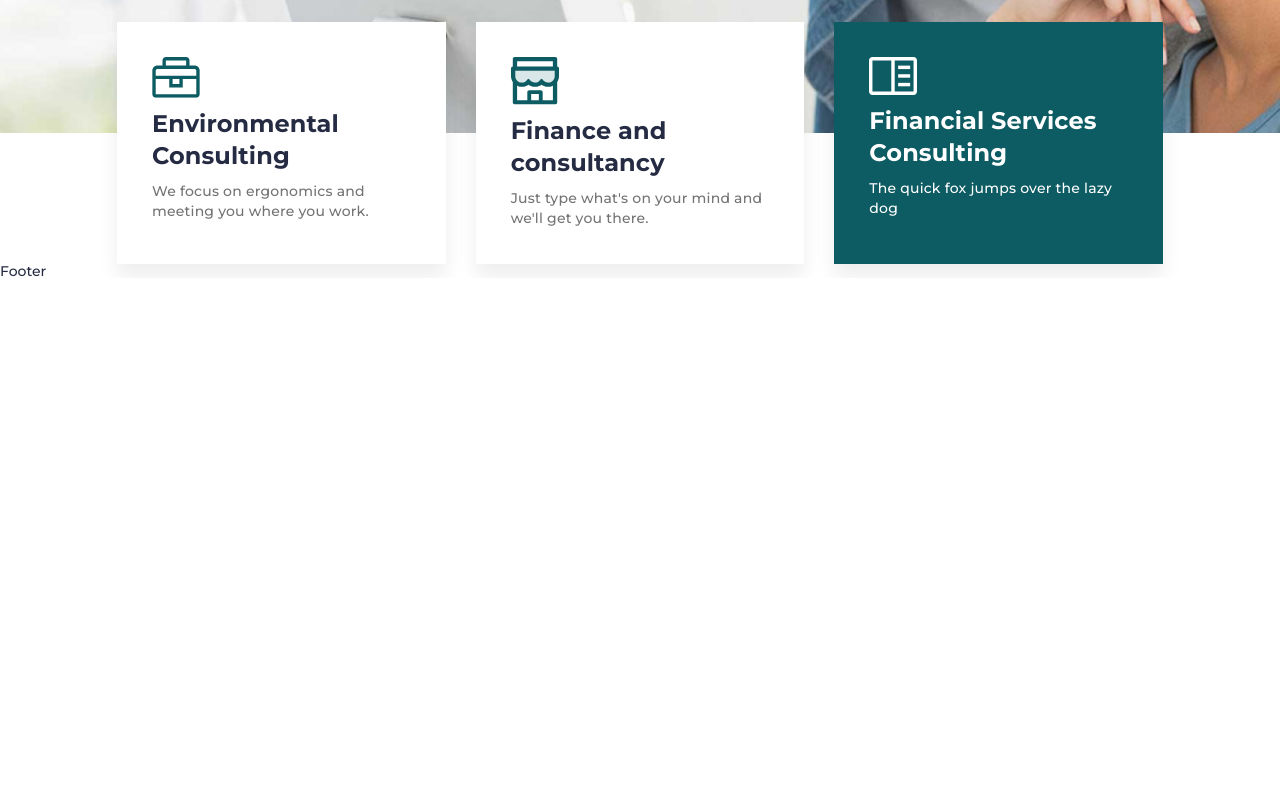
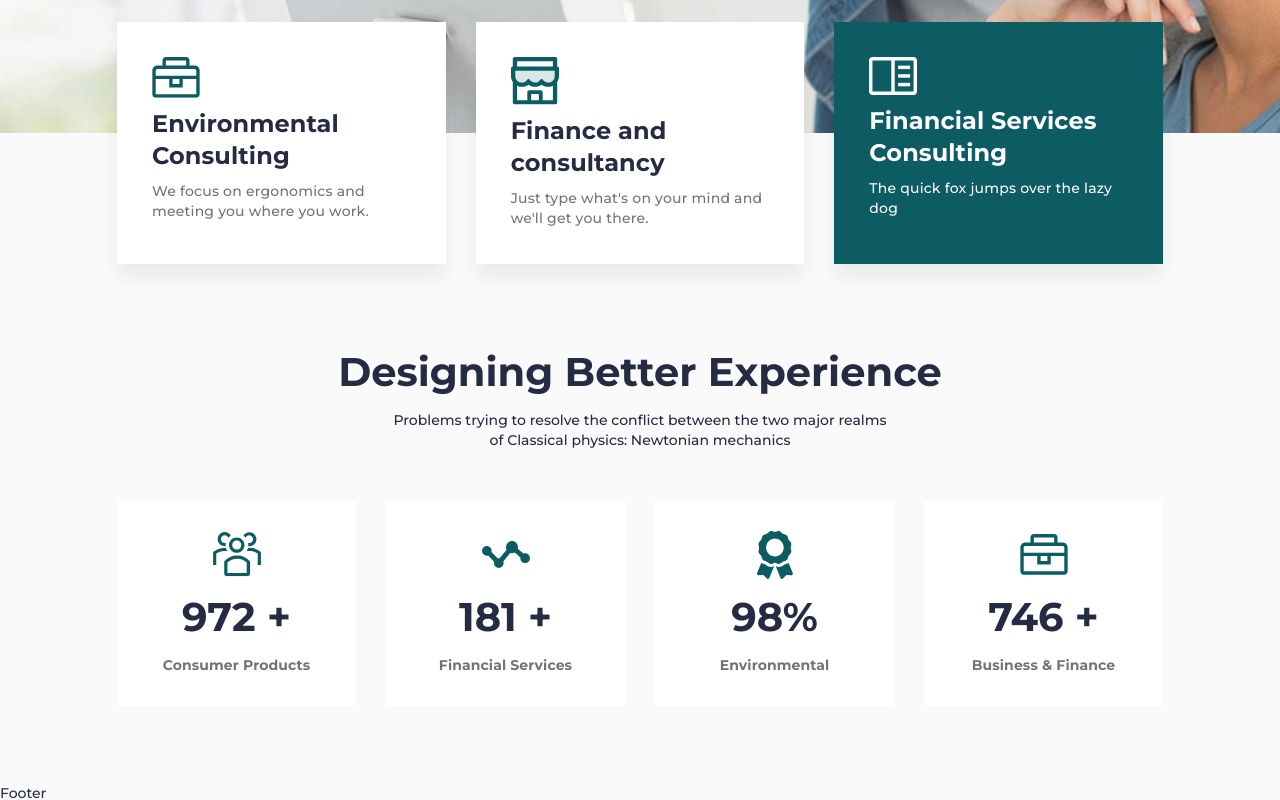
Before and after one commit to gukasyan-arman/Relvise, a plain HTML site: page index.html in a window 1280 px wide. Shown: the part 658-1458 px from the top of the page. Before the commit the page ends 936 px from the top, so only its background shows below. Drawn offline with Linux system fonts and the light colour scheme.

Commit message:
adventage HTML + styles & fix some bugs

```diff
--- a/css/style.css
+++ b/css/style.css
@@ -23,10 +23,11 @@ html,body{
 	-ms-text-size-adjust: 100%;
 	-moz-text-size-adjust: 100%;
 	-webkit-text-size-adjust: 100%;
-	background-color: white;
+	background: #FAFAFA;
 	color: #252B42;
 	font-family: 'Montserrat';
 	font-weight: 500;
+	letter-spacing: 0.2 px;
 }
 input,button,textarea{font-family:inherit;}
 
@@ -162,6 +163,22 @@ h1,h2,h3,h4,h5,h6{font-size:inherit;font-weight: 400;}
 	position: relative;
 	z-index: 2;
 }
+/* ====================================Header-block==================================== */
+
+.header-block {
+	text-align: center;
+}
+.header-block__title {
+	font-size: 40px;
+	line-height: calc(57 / 40 * 100%);
+	font-weight: 700;
+}
+.header-block__title:not(:last-child) {
+	margin-bottom: 10px;
+}
+.header-block__sub-title {
+	line-height: calc(20 / 14 * 100%);
+}
 
 /* ====================================Main-block==================================== */
 
@@ -187,6 +204,12 @@ h1,h2,h3,h4,h5,h6{font-size:inherit;font-weight: 400;}
 
 .main-block__body > *:not(:last-child){
 	margin-bottom: 35px;
+}
+
+@media (max-width: 574px) {
+	.main-block__body > *:not(:last-child){
+		margin-bottom: 55px;
+	}
 }
 
 .main-block__title {
@@ -231,7 +254,7 @@ h1,h2,h3,h4,h5,h6{font-size:inherit;font-weight: 400;}
 	line-height: 150%;
 }
 
-@media (max-width: 479px) {
+@media (max-width: 574px) {
 	.main-block__buttons {
 		flex-wrap: wrap;
 	}
@@ -305,6 +328,28 @@ h1,h2,h3,h4,h5,h6{font-size:inherit;font-weight: 400;}
 	.services__column {
 		padding: 0 15px;
 		flex: 0 1 50%;
+		margin-bottom: 15px;
+	}
+
+	.services__column:last-child {
+		padding: 0 15px;
+		flex: 1 1 100%;
+	}
+
+	.services__body {
+		justify-content: center;
+	}
+}
+
+@media (max-width: 574px) {
+	.services__column {
+		margin-right: 15px;
+		margin-left: 15px;
+		flex: 1 1 100%;
+	}
+
+	.services__column:first-child{
+		margin-bottom: 15px;
 	}
 
 	.services__body {
@@ -312,19 +357,7 @@ h1,h2,h3,h4,h5,h6{font-size:inherit;font-weight: 400;}
 	}
 
 	.item-service-green {
-		margin-top: 15px;
-	}
-}
-
-@media (max-width: 574px) {
-	.services__column {
-		padding: 0;
-		flex: 0 1 70%;
-		margin-bottom: 20px;
-	}
-
-	.services__body {
-		justify-content: center;
+		margin-bottom: 15px;
 	}
 }
 
@@ -369,6 +402,77 @@ h1,h2,h3,h4,h5,h6{font-size:inherit;font-weight: 400;}
 	color: white;
 }
 
+/* ====================================Page-advantages==================================== */
+
+.page__advantages {
+	padding: 80px 0;
+}
+.advantages {
+}
+.advantages__container {
+}
+._container {
+}
+.advantages__header {
+	margin-bottom: 50px;
+}
+
+.advantages__body {
+	display: flex;
+	flex-wrap: wrap;
+	margin: 0 -15px;
+}
+.advantages__column {
+	padding: 0 15px;
+	flex: 0 1 25%;
+}
+
+@media (max-width: 1031px) {
+	.advantages__column {
+		padding: 0 15px;
+		flex: 0 1 50%;
+	}
+	.advantages__column:nth-child(odd) {
+		margin-bottom: 15px;
+	}
+}
+
+@media (max-width: 531px) {
+	.advantages__column {
+		padding: 0 15px;
+		flex: 0 1 100%;
+		margin-bottom: 15px;
+	}
+	.advantages__header {
+		margin-bottom: 30px;
+	}
+}
+
+.advantages__item {
+	background: white;
+	padding: 30px 40px;
+	text-align: center;
+}
+.advantages__icon {
+	height: 48px;
+	display: flex;
+	align-items: center;
+	justify-content: center;
+}
+.advantages__title {
+	font-weight: 700;
+	font-size: 40px;
+	line-height: calc(57 / 40 * 100%);
+	margin: 10px 0;
+	color:#252B42;
+}
+.advantages__text {
+	letter-spacing: 0.1px;
+	font-weight: 700;
+	line-height: calc(24 / 16 * 100%);
+	color: #737373;
+}
+
 /* ====================================Footer==================================== */
 
 .footer {
--- a/index.html
+++ b/index.html
@@ -101,6 +101,72 @@
 					</div>
 				</div>
 			</section>
+			<section class="page__advantages advantages">
+				<div class="advantages__container _container">
+					<div class="advantages__header header-block">
+						<h2 class="header-block__title">Designing Better Experience</h2>
+						<div class="header-block__sub-title">
+							Problems trying to resolve the conflict between the two major realms
+							<br>
+							of Classical physics: Newtonian mechanics
+						</div>
+					</div>
+					<div class="advantages__body">
+						<div class="advantages__column">
+							<div class="advantages__item">
+								<div class="advantages__icon">
+									<img src="img/advantages/02.svg" alt="Consumer Products">
+								</div>
+								<div class="advantages__title">
+									972 +
+								</div>
+								<div class="advantages__text">
+									Consumer Products
+								</div>
+							</div>
+						</div>
+						<div class="advantages__column">
+							<div class="advantages__item">
+								<div class="advantages__icon">
+									<img src="img/advantages/01.svg" alt="Financial Services ">
+								</div>
+								<div class="advantages__title">
+									181 +
+								</div>
+								<div class="advantages__text">
+									Financial Services
+								</div>
+							</div>
+						</div>
+						<div class="advantages__column">
+							<div class="advantages__item">
+								<div class="advantages__icon">
+									<img src="img/advantages/03.svg" alt="Environmental ">
+								</div>
+								<div class="advantages__title">
+									98%
+								</div>
+								<div class="advantages__text">
+									Environmental
+								</div>
+							</div>
+						</div>
+						<div class="advantages__column">
+							<div class="advantages__item">
+								<div class="advantages__icon">
+									<img src="img/advantages/04.svg" alt="Business & Finance ">
+								</div>
+								<div class="advantages__title">
+									746 +
+								</div>
+								<div class="advantages__text">
+									Business & Finance
+								</div>
+							</div>
+						</div>
+					</div>
+				</div>
+			</section>
 		</main>
 		<footer class="footer">
 			Footer
```
Also changed, not shown: img/advantages/01.svg (added), img/advantages/02.svg (added), img/advantages/03.svg (added), img/advantages/04.svg (added), img/practice/01.jpg (added), img/practice/02.jpg (added), img/practice/03.jpg (added), img/practice/04.jpg (added), 3 other files.
